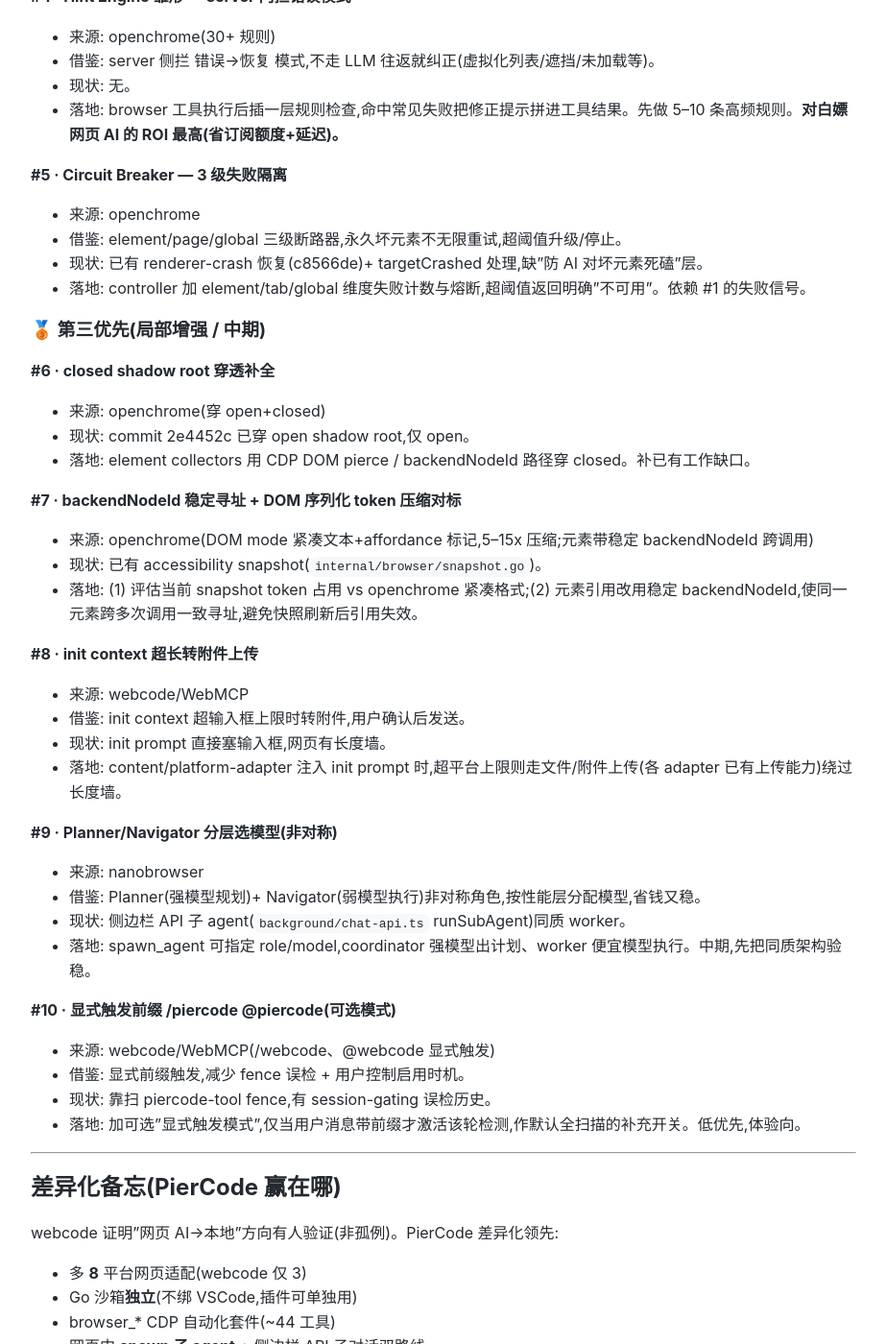
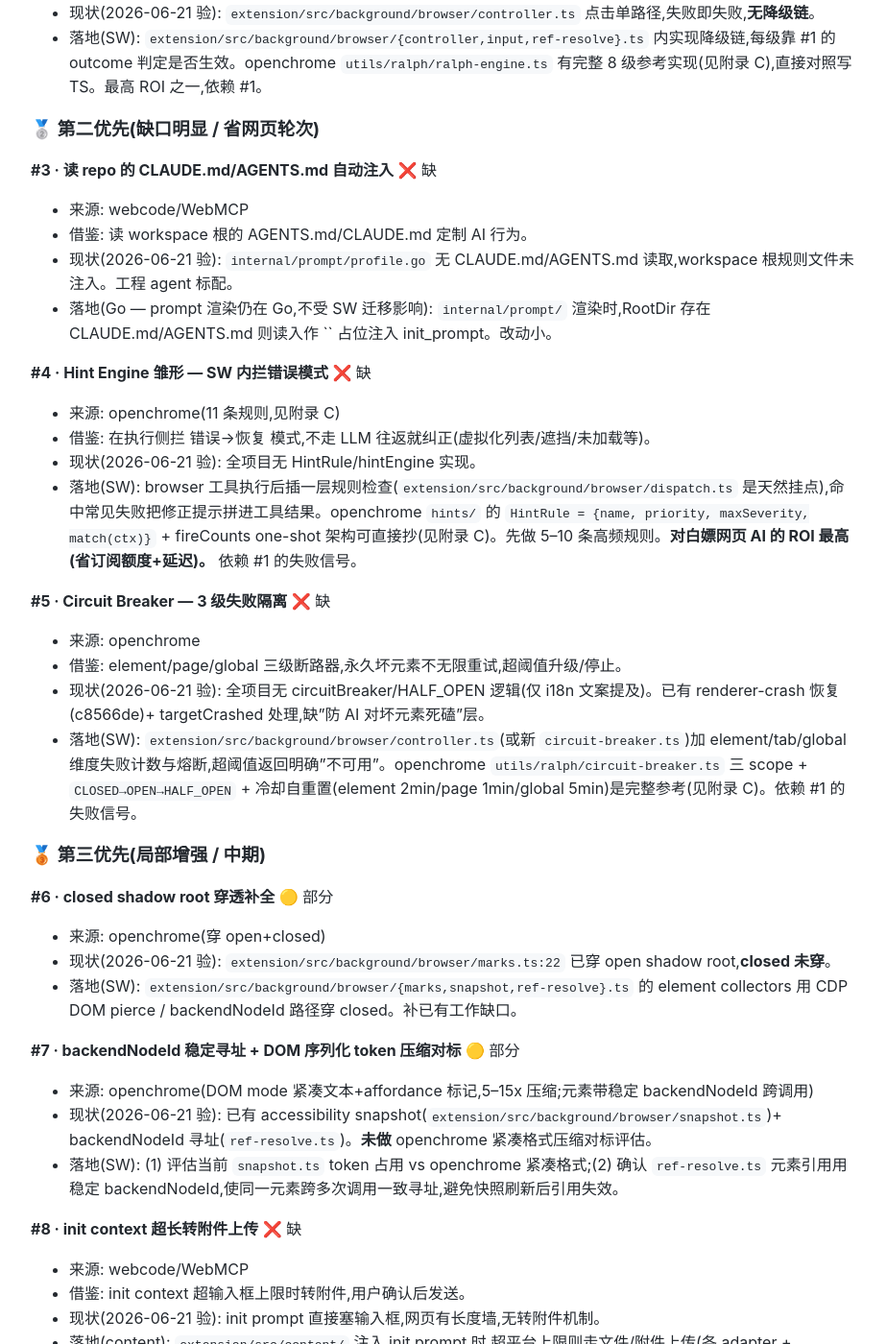
Before and after one commit to Sirhap/PierCode, a Jekyll site: the page built from docs/2026-06-17-oss-reference-borrow.md, in a window 1280 px wide and 1400 px high, scrolled down 1341 px. Shown: the whole window at 96% size, without its empty margins (178-1101 px from the left). Built offline with Jekyll 4.4.1, drawn with Linux system fonts in a browser that asks for light colours; our own code applies the rules of GitHub Pages for plain Markdown files; some of the changed text lies outside the part shown.

Commit message:
docs(oss-borrow): redirect landing paths to SW + mark implementation status
The 18-item OSS-reference task list predates the browser_* migration from Go
to the extension service worker. Every browser_* item said to land in
internal/browser/controller*.go, which is now stale (that layer is deprecated;
browser automation lives in extension/src/background/browser/*).

Verified each item against the current tree (full grep) and updated:
- Redirected landing paths: browser_* items -> SW; #3/#11/#12 stay Go
  (prompt rendering + file tools, not migrated).
- Tagged real status per item and in the overview table:
  done 1 (#14 settle window), partial 3 (#6/#7/#11), missing 14.
- Added #18 (web_task split) row that was described in appendix C but missing
  from the table; added a landing-layer column and a suggested start order.
- Annotated each item with 2026-06-21 grep evidence so the next session does
  not re-do work that is already present.

```diff
--- a/docs/2026-06-17-oss-reference-borrow.md
+++ b/docs/2026-06-17-oss-reference-borrow.md
@@ -2,7 +2,17 @@
 
 > 调研日期: 2026-06-17
 > 方法: 拉三个最相关开源项目的 README/源码实拆,非凭记忆。
-> 配套 TaskList #1–#10(同序号)。
+> 配套 TaskList #1–#18(同序号)。
+>
+> **2026-06-21 状态复核 + 落地位置重定向**:本文档原写于 browser_* 从 Go 迁移到扩展
+> service worker **之前**,所有 browser_* 项的"落地 `internal/browser/controller*.go`"
+> **已失效** —— browser_* 现全在 `extension/src/background/browser/*`(SW 直执行,见
+> memory `browser-sw-direct-migration`;Go `internal/browser/` 仅剩 CDP 中继,工具定义层
+> 已标 Deprecated)。下面逐项落地路径已改写为 SW。同时按全项目 grep 标注真实现状。
+>
+> **现状概览(18 项)**:✅ 已实现 1(#14)· 🟡 部分 3(#6/#7/#11)· ❌ 真缺 14。
+> 最高 ROI 缺口:#1 Outcome Contract(Skyvern 实证 +17pt)→ #2 Ralph 降级链 → #5 Circuit
+> Breaker;#13 JSON 修复 + #14 稳定窗口打 fence-truncation 痛点。
 
 ## 对标项目定位
 
@@ -22,68 +32,68 @@ PierCode 独特组合 = **网页 AI(非 API)输出工具 fence → 扩展检测
 
 ### 🥇 第一优先(browser_* 核心可靠性,配合 SW-direct 迁移一起设计)
 
-**#1 · Outcome Contract — 工具返回真实结果枚举**
+**#1 · Outcome Contract — 工具返回真实结果枚举** ❌ 缺
 - 来源: openchrome
 - 借鉴: 工具返回 `SUCCESS / SILENT_CLICK / WRONG_ELEMENT` 真实交互结果,非默认"猜成功了"。配 Outcome Contract 做断言式校验,无需 LLM 判断。
-- 现状: browser_* 点击后若未生效,网页 AI 不知道,无法自纠。
-- 落地: `internal/browser/controller*.go` 点击/输入类工具加结果判定(点后校验 DOM 变化/焦点/可见性),返回结构化 outcome 字段。
+- 现状(2026-06-21 验): browser_* 点击后若未生效,网页 AI 不知道,无法自纠。`extension/src/background/browser/input.ts` + `controller.ts` 仅做 settle/跨域检测,**无结构化 outcome 判定**。
+- 落地(SW): `extension/src/background/browser/{controller,input,marks}.ts` 点击/输入类方法加结果判定(点后校验 DOM 变化/焦点/可见性/aria-state/URL 变化),返回结构化 outcome 字段(SUCCESS/SILENT_CLICK/WRONG_ELEMENT 等枚举)。参考 openchrome `utils/ralph/outcome-classifier.ts` 的 `SUCCESS_PATTERNS`/`TOOLTIP_PATTERNS` 正则(见附录 C)。
 - **这是 #2/#4/#5 的信号源,先做。**
 
-**#2 · Ralph 交互瀑布 — 点击 7 级降级**
+**#2 · Ralph 交互瀑布 — 点击 7 级降级** ❌ 缺
 - 来源: openchrome
 - 借鉴: AX click → CSS 选择器 → CDP 坐标 → JS 执行 → 键盘 → 裸鼠标 → 升级人工。每级失败自动降级。
-- 现状: 点击疑似单路径,失败即失败。
-- 落地: browser click/type 工具内实现降级链,每级靠 #1 的 outcome 判定是否生效。最高 ROI 之一。
+- 现状(2026-06-21 验): `extension/src/background/browser/controller.ts` 点击单路径,失败即失败,**无降级链**。
+- 落地(SW): `extension/src/background/browser/{controller,input,ref-resolve}.ts` 内实现降级链,每级靠 #1 的 outcome 判定是否生效。openchrome `utils/ralph/ralph-engine.ts` 有完整 8 级参考实现(见附录 C),直接对照写 TS。最高 ROI 之一,依赖 #1。
 
 ### 🥈 第二优先(缺口明显 / 省网页轮次)
 
-**#3 · 读 repo 的 CLAUDE.md/AGENTS.md 自动注入**
+**#3 · 读 repo 的 CLAUDE.md/AGENTS.md 自动注入** ❌ 缺
 - 来源: webcode/WebMCP
 - 借鉴: 读 workspace 根的 AGENTS.md/CLAUDE.md 定制 AI 行为。
-- 现状: 缺。工程 agent 标配。
-- 落地: `internal/prompt/` 渲染时,RootDir 存在 CLAUDE.md/AGENTS.md 则读入作 `{{PROJECT_RULES}}` 占位注入 init_prompt。改动小。
+- 现状(2026-06-21 验): `internal/prompt/profile.go` 无 CLAUDE.md/AGENTS.md 读取,workspace 根规则文件未注入。工程 agent 标配。
+- 落地(Go — prompt 渲染仍在 Go,不受 SW 迁移影响): `internal/prompt/` 渲染时,RootDir 存在 CLAUDE.md/AGENTS.md 则读入作 `{{PROJECT_RULES}}` 占位注入 init_prompt。改动小。
 
-**#4 · Hint Engine 雏形 — server 内拦错误模式**
-- 来源: openchrome(30+ 规则)
-- 借鉴: server 侧拦 错误→恢复 模式,不走 LLM 往返就纠正(虚拟化列表/遮挡/未加载等)。
-- 现状: 无。
-- 落地: browser 工具执行后插一层规则检查,命中常见失败把修正提示拼进工具结果。先做 5–10 条高频规则。**对白嫖网页 AI 的 ROI 最高(省订阅额度+延迟)。**
+**#4 · Hint Engine 雏形 — SW 内拦错误模式** ❌ 缺
+- 来源: openchrome(11 条规则,见附录 C)
+- 借鉴: 在执行侧拦 错误→恢复 模式,不走 LLM 往返就纠正(虚拟化列表/遮挡/未加载等)。
+- 现状(2026-06-21 验): 全项目无 HintRule/hintEngine 实现。
+- 落地(SW): browser 工具执行后插一层规则检查(`extension/src/background/browser/dispatch.ts` 是天然挂点),命中常见失败把修正提示拼进工具结果。openchrome `hints/` 的 `HintRule = {name, priority, maxSeverity, match(ctx)}` + fireCounts one-shot 架构可直接抄(见附录 C)。先做 5–10 条高频规则。**对白嫖网页 AI 的 ROI 最高(省订阅额度+延迟)。** 依赖 #1 的失败信号。
 
-**#5 · Circuit Breaker — 3 级失败隔离**
+**#5 · Circuit Breaker — 3 级失败隔离** ❌ 缺
 - 来源: openchrome
 - 借鉴: element/page/global 三级断路器,永久坏元素不无限重试,超阈值升级/停止。
-- 现状: 已有 renderer-crash 恢复(c8566de)+ targetCrashed 处理,缺"防 AI 对坏元素死磕"层。
-- 落地: controller 加 element/tab/global 维度失败计数与熔断,超阈值返回明确"不可用"。依赖 #1 的失败信号。
+- 现状(2026-06-21 验): 全项目无 circuitBreaker/HALF_OPEN 逻辑(仅 i18n 文案提及)。已有 renderer-crash 恢复(c8566de)+ targetCrashed 处理,缺"防 AI 对坏元素死磕"层。
+- 落地(SW): `extension/src/background/browser/controller.ts`(或新 `circuit-breaker.ts`)加 element/tab/global 维度失败计数与熔断,超阈值返回明确"不可用"。openchrome `utils/ralph/circuit-breaker.ts` 三 scope + `CLOSED→OPEN→HALF_OPEN` + 冷却自重置(element 2min/page 1min/global 5min)是完整参考(见附录 C)。依赖 #1 的失败信号。
 
 ### 🥉 第三优先(局部增强 / 中期)
 
-**#6 · closed shadow root 穿透补全**
+**#6 · closed shadow root 穿透补全** 🟡 部分
 - 来源: openchrome(穿 open+closed)
-- 现状: commit 2e4452c 已穿 open shadow root,仅 open。
-- 落地: element collectors 用 CDP DOM pierce / backendNodeId 路径穿 closed。补已有工作缺口。
+- 现状(2026-06-21 验): `extension/src/background/browser/marks.ts:22` 已穿 open shadow root,**closed 未穿**。
+- 落地(SW): `extension/src/background/browser/{marks,snapshot,ref-resolve}.ts` 的 element collectors 用 CDP DOM pierce / backendNodeId 路径穿 closed。补已有工作缺口。
 
-**#7 · backendNodeId 稳定寻址 + DOM 序列化 token 压缩对标**
+**#7 · backendNodeId 稳定寻址 + DOM 序列化 token 压缩对标** 🟡 部分
 - 来源: openchrome(DOM mode 紧凑文本+affordance 标记,5–15x 压缩;元素带稳定 backendNodeId 跨调用)
-- 现状: 已有 accessibility snapshot(`internal/browser/snapshot.go`)。
-- 落地: (1) 评估当前 snapshot token 占用 vs openchrome 紧凑格式;(2) 元素引用改用稳定 backendNodeId,使同一元素跨多次调用一致寻址,避免快照刷新后引用失效。
+- 现状(2026-06-21 验): 已有 accessibility snapshot(`extension/src/background/browser/snapshot.ts`)+ backendNodeId 寻址(`ref-resolve.ts`)。**未做** openchrome 紧凑格式压缩对标评估。
+- 落地(SW): (1) 评估当前 `snapshot.ts` token 占用 vs openchrome 紧凑格式;(2) 确认 `ref-resolve.ts` 元素引用用稳定 backendNodeId,使同一元素跨多次调用一致寻址,避免快照刷新后引用失效。
 
-**#8 · init context 超长转附件上传**
+**#8 · init context 超长转附件上传** ❌ 缺
 - 来源: webcode/WebMCP
 - 借鉴: init context 超输入框上限时转附件,用户确认后发送。
-- 现状: init prompt 直接塞输入框,网页有长度墙。
-- 落地: content/platform-adapter 注入 init prompt 时,超平台上限则走文件/附件上传(各 adapter 已有上传能力)绕过长度墙。
+- 现状(2026-06-21 验): init prompt 直接塞输入框,网页有长度墙,无转附件机制。
+- 落地(content): `extension/src/content/` 注入 init prompt 时,超平台上限则走文件/附件上传(各 adapter + `content/attachment-upload.ts` 已有上传能力)绕过长度墙。
 
-**#9 · Planner/Navigator 分层选模型(非对称)**
+**#9 · Planner/Navigator 分层选模型(非对称)** ❌ 缺
 - 来源: nanobrowser
 - 借鉴: Planner(强模型规划)+ Navigator(弱模型执行)非对称角色,按性能层分配模型,省钱又稳。
-- 现状: 侧边栏 API 子 agent(`background/chat-api.ts` runSubAgent)同质 worker。
-- 落地: spawn_agent 可指定 role/model,coordinator 强模型出计划、worker 便宜模型执行。中期,先把同质架构验稳。
+- 现状(2026-06-21 验): 全项目无 plannerLLM/navigatorLLM;侧边栏 API 子 agent(`extension/src/background/chat-api.ts` runSubAgent)是同质 worker。
+- 落地(SW chat-api): spawn_agent 可指定 role/model,coordinator 强模型出计划、worker 便宜模型执行。nanobrowser `executor.ts` 周期规划循环(每 planningInterval 步才跑 Planner)可抄(见附录 C)。中期,先把同质架构验稳。
 
-**#10 · 显式触发前缀 /piercode @piercode(可选模式)**
+**#10 · 显式触发前缀 /piercode @piercode(可选模式)** ❌ 缺
 - 来源: webcode/WebMCP(/webcode、@webcode 显式触发)
 - 借鉴: 显式前缀触发,减少 fence 误检 + 用户控制启用时机。
-- 现状: 靠扫 piercode-tool fence,有 session-gating 误检历史。
-- 落地: 加可选"显式触发模式",仅当用户消息带前缀才激活该轮检测,作默认全扫描的补充开关。低优先,体验向。
+- 现状(2026-06-21 验): 靠扫 piercode-tool fence,有 session-gating 误检历史,无显式前缀模式。
+- 落地(content): `extension/src/content/index.ts` 加可选"显式触发模式",仅当用户消息带前缀才激活该轮检测,作默认全扫描的补充开关。低优先,体验向。
 
 ---
 
@@ -175,9 +185,9 @@ PierCode 现状:靠用户自己装扩展进日常 Chrome。你的 keep-alive 走
 - ProfileRegistry 工具过滤粒度
 
 ### webcode 借鉴净增量(去重已有后,真正该做的)
-1. **#11 edit dryRun 干跑预览** ← edit_file 的 dryRun
-2. **#3 读 CLAUDE.md/AGENTS.md** ← 项目规则层(唯一 prompt 缺口)
-3. **#12 ChatGPT python_user_visible 警告** ← 平台坑
+1. **#11 edit dryRun 干跑预览** 🟡 部分 ← edit_file 的 dryRun。现状(2026-06-21 验): `internal/tool/apply_patch.go` 已支持 `dry_run`,但 `edit`/`multi_edit`/`write_file` 无。落地(Go): 给后三者补 dryRun 参数,返回将改的 diff 不落盘。
+2. **#3 读 CLAUDE.md/AGENTS.md** ❌ ← 项目规则层(唯一 prompt 缺口)
+3. **#12 ChatGPT python_user_visible 警告** ❌ ← 平台坑。现状: 全项目无此警告。落地(Go): `internal/prompt/profile.go` 的 ChatGPT profile 加 PromptAppend 约束,或 `prompts/` 加 chatgpt 专属片段。
 4. (可选)路径拒绝措辞更明确 / Bootstrap-only 工具隔离 — 低优先,未建任务
 
 ---
@@ -203,34 +213,39 @@ background/session_health.ts          # 会话健康
 
 ### 源码级净增量(逐个对照 PierCode 现状)
 
-**#13 · JSON 修复引擎 ⭐⭐**(`modules/jsonRepair/`)
+**#13 · JSON 修复引擎 ⭐⭐**(`modules/jsonRepair/`)❌ 缺
 - `parseModelJson`: strict `JSON.parse` → 失败则 `buildRepairCandidates` 生成多候选逐个试。
 - 松散语法容错: 单引号→双引号、尾逗号、智能引号 `“”`→`""`、缺闭合补全。保留原始 error 指向模型输出。
-- **PierCode**: memory `fence-truncation-phantom-tool` 只有花括号配对(commit a52844b)= 结构判定。**无松散语法修复**。网页 AI 常出智能引号/尾逗号(尤其中文输入法)→ 真增量,与花括号配对互补。
+- **PierCode 现状(2026-06-21 验)**: memory `fence-truncation-phantom-tool` 只有花括号配对(commit a52844b)= 结构判定。**无松散语法修复**。网页 AI 常出智能引号/尾逗号(尤其中文输入法)→ 真增量,与花括号配对互补。
+- 落地(content): `extension/src/content/` 的 fence 解析器(parser)在 `JSON.parse` 失败时插一层 repair 候选生成,移植 webcode `modules/jsonRepair/`(TS→TS,直接搬)。
 
-**#14 · 稳定化复查窗口 ⭐⭐**(`content/tool_call_tracker.ts`,`STABILIZATION_TIMEOUT_MS=3000`)
+**#14 · 稳定化复查窗口 ⭐⭐**(`content/tool_call_tracker.ts`,`STABILIZATION_TIMEOUT_MS=3000`)✅ 已实现(可强化)
 - JSON 流式残缺时**不立刻判错**,记块文本+时间戳,文本 3s 不变才回填协议错误。文本变了重置。
 - 源码中文注释直说:"把仍在生成的工具调用误判为失败"。
 - request 身份: 显式 request_id → 否则 `req_auto_{msgIdx}_{blockIdx}_{hash(sig)}` 合成;dataset 缓存签名/scope,文本没变复用 id = 去重。
-- **PierCode**: 你花括号配对=结构判定;webcode 时间稳定窗口=时序判定。**两者互补,可叠加**。
+- **PierCode 现状(2026-06-21 验)**: `extension/src/content/index.ts` 的 `scheduleSettleRetry` 已实现 600ms settle 窗口(等价机制,见 [投资报告](investigation-batch-state-race.md))。**核心已有**,只是窗口 600ms < webcode 3s。花括号配对=结构判定 + settle 窗口=时序判定,两者已叠加。
+- 可选强化: 把 settle 窗口对"仍在变的残缺 JSON"延长到 ~3s(文本变了重置),进一步减少流式误判。低优先(核心已解决)。
 
-**#15 · 完成检测状态机 ⭐**(`content/completion_notifier.ts`)
+**#15 · 完成检测状态机 ⭐**(`content/completion_notifier.ts`)❌ 缺
 - idle 判定 = **stop 按钮消失**(`isStopButtonVisible`),非靠文本停。
 - `COMPLETION_SETTLE_MS=600` 沉降:idle 后等 600ms 再确认(防流式抖动)。
 - signature = `messageIndex:hash(text)`,start→end 签名变了才算新回合完成。
 - `notifiedCompletionKeys` Set 去重 + cooldown(1000ms)+ 上限 200 FIFO 驱逐。
-- **PierCode**: 各 adapter 自检 streaming 结束,有 `session-gating` 误检史。这套 stop按钮+沉降+签名更稳。
+- **PierCode 现状(2026-06-21 验)**: 各 adapter 自检 streaming 结束,无 `isStopButtonVisible`+沉降统一机制,有 `session-gating` 误检史(memory `session-gating-tool-detection`)。这套 stop按钮+沉降+签名更稳。
+- 落地(content/adapters): 各 `platform-adapters/*.ts` 的完成检测统一到"stop 按钮消失 + 600ms 沉降 + 签名去重"。直接打 session-gating 误检根因。
 
-**#16 · purpose 必填 + 顶层键白名单 ⭐**(`modules/toolCallProtocol.ts`)
+**#16 · purpose 必填 + 顶层键白名单 ⭐**(`modules/toolCallProtocol.ts`)❌ 缺
 - 工具调用 envelope: `{mcp_action:"call", name, purpose, arguments, request_id}`。
 - **purpose 必填**(逼 AI 说明意图,审批卡可读+减乱调)。
 - 顶层键白名单,多余键报错。校验失败回喂结构化 issues + 标准格式示例让模型重出。
-- **PierCode**: piercode-tool fence DSL(非 JSON envelope)。**按自己格式适配 purpose + 畸形结构纠错回喂**,别照搬 mcp_action 信封。
+- **PierCode 现状(2026-06-21 验)**: piercode-tool fence DSL(非 JSON envelope),无强制 purpose 字段、无畸形结构回喂。
+- 落地(content + prompt): `extension/src/content/` parser 加可选 purpose 字段 + 畸形结构纠错回喂(按自己 fence 格式,**别照搬 mcp_action 信封**);prompt 协议说明加 purpose 约定。
 
-**#17 · 命令级审批粒度 ⭐**(`content/approval_policy.ts` + `command_approval.ts`)
+**#17 · 命令级审批粒度 ⭐**(`content/approval_policy.ts` + `command_approval.ts`)❌ 缺
 - 命令工具审批分 3 档持久化: `command-exact:`(精确串)/ `command-executable:`(可执行档,如 git 全放)/ `command-prefix:`(前缀档,如 `go test` 全放)。
 - 用户批一次选档,存储;再来命中免批。
-- **PierCode**: exec_cmd 靠 IsDangerousCommand 黑名单 + 每次批。**"记住此命令/可执行/前缀"持久化 = 减重复审批**。
+- **PierCode 现状(2026-06-21 验)**: exec_cmd 靠 `internal/security/sandbox.go` IsDangerousCommand 黑名单 + 每次批,无档位记忆。**"记住此命令/可执行/前缀"持久化 = 减重复审批**。
+- 落地(content 审批 UI + 存储): exec_cmd 审批卡加"记住此命令/可执行/前缀"档位选择,存 `chrome.storage`,命中免批。
 - ⚠️ 安全: prefix 档防 `go test; rm -rf` 拼接绕过 → 匹配基于解析后可执行+参数,非裸字符串前缀。
 
 **虚拟列表跳过**(`content/virtualized_history_skip.ts`)— 节流日志,标记虚拟化来源旧调用别重跑。PierCode conversation-scope `isExecuted` 去重应已覆盖(memory `live-verify-batch-isolation`),未单独建任务。
@@ -246,29 +261,38 @@ background/session_health.ts          # 会话健康
 
 ---
 
-## 任务总览(截至 2026-06-19)
+## 任务总览(状态截至 2026-06-21,落地层按 SW 迁移后重定向)
 
-| # | 标题 | 来源 | 优先级 |
-|---|------|------|--------|
-| 1 | browser_* Outcome Contract | openchrome | 🥇 |
-| 2 | browser_* Ralph 交互瀑布 | openchrome | 🥇 |
-| 3 | 读 CLAUDE.md/AGENTS.md 注入 | webcode | 🥈 |
-| 4 | browser_* Hint Engine | openchrome | 🥈 |
-| 5 | browser_* Circuit Breaker | openchrome | 🥈 |
-| 6 | closed shadow root 穿透 | openchrome | 🥉 |
-| 7 | backendNodeId 寻址 + DOM 压缩 | openchrome | 🥉 |
-| 8 | init 超长转附件 | webcode | 🥉 |
-| 9 | Planner/Navigator 分层 | nanobrowser | 🥉 |
-| 10 | 显式触发前缀 | webcode | 低 |
-| 11 | edit dryRun 预览 | webcode | 🥈 |
-| 12 | ChatGPT python_user_visible 警告 | webcode | 🥈 |
-| 13 | JSON 修复引擎 | webcode 源码 | 🥇 |
-| 14 | 稳定化复查防截断 | webcode 源码 | 🥇 |
-| 15 | 完成检测状态机 | webcode 源码 | 🥈 |
-| 16 | purpose 必填 + 键校验 | webcode 源码 | 🥈 |
-| 17 | 命令级审批粒度 | webcode 源码 | 🥈 |
+> 状态: ✅ 已实现 · 🟡 部分 · ❌ 真缺。落地层: SW=`extension/src/background/browser/*`,content=`extension/src/content/*`,Go=`internal/*`。
+
+| # | 标题 | 来源 | 优先级 | 状态 | 落地层 |
+|---|------|------|--------|------|--------|
+| 1 | browser_* Outcome Contract | openchrome | 🥇 | ❌ | SW |
+| 2 | browser_* Ralph 交互瀑布 | openchrome | 🥇 | ❌ | SW |
+| 3 | 读 CLAUDE.md/AGENTS.md 注入 | webcode | 🥈 | ❌ | Go(prompt) |
+| 4 | browser_* Hint Engine | openchrome | 🥈 | ❌ | SW |
+| 5 | browser_* Circuit Breaker | openchrome | 🥈 | ❌ | SW |
+| 6 | closed shadow root 穿透 | openchrome | 🥉 | 🟡 | SW |
+| 7 | backendNodeId 寻址 + DOM 压缩 | openchrome | 🥉 | 🟡 | SW |
+| 8 | init 超长转附件 | webcode | 🥉 | ❌ | content |
+| 9 | Planner/Navigator 分层 | nanobrowser | 🥉 | ❌ | SW(chat-api) |
+| 10 | 显式触发前缀 | webcode | 低 | ❌ | content |
+| 11 | edit dryRun 预览 | webcode | 🥈 | 🟡 | Go(tool) |
+| 12 | ChatGPT python_user_visible 警告 | webcode | 🥈 | ❌ | Go(prompt) |
+| 13 | JSON 修复引擎 | webcode 源码 | 🥇 | ❌ | content |
+| 14 | 稳定化复查防截断 | webcode 源码 | 🥇 | ✅ | content |
+| 15 | 完成检测状态机 | webcode 源码 | 🥈 | ❌ | content(adapters) |
+| 16 | purpose 必填 + 键校验 | webcode 源码 | 🥈 | ❌ | content+prompt |
+| 17 | 命令级审批粒度 | webcode 源码 | 🥈 | ❌ | content(审批) |
+| 18 | web_task 分流 + viewport-first | nanobrowser | 🥉 | ❌ | SW(chat-api)+prompt |
+
+**进度汇总(18 项)**:✅ 已实现 1(#14)· 🟡 部分 3(#6/#7/#11)· ❌ 真缺 14。
+
+**重定向说明**: 原文档所有 browser_* 项落地写 `internal/browser/controller*.go`,SW 迁移后已改为 `extension/src/background/browser/*`(见顶部 2026-06-21 复核说明)。Go 仅 #3/#11/#12(prompt 渲染 + 文件工具,未迁移)落地仍在 Go。
 
 **webcode 贡献 9 项**(#3/#8/#10/#11/#12/#13/#14/#15/#16/#17)— 确实"很多细节可借鉴",尤其源码层 #13/#14(直接打你 fence-truncation 痛点)。
+
+**起做顺序建议**: #1(Outcome,信号源 + Skyvern 实证 +17pt)→ #2(Ralph 降级链,依赖 #1)→ #5(Circuit Breaker,依赖 #1);并行 #13(JSON 修复)+ #15(完成检测,治 session-gating);低成本快赢 #3/#12(prompt 改动小)。
 
 ---
 
```
